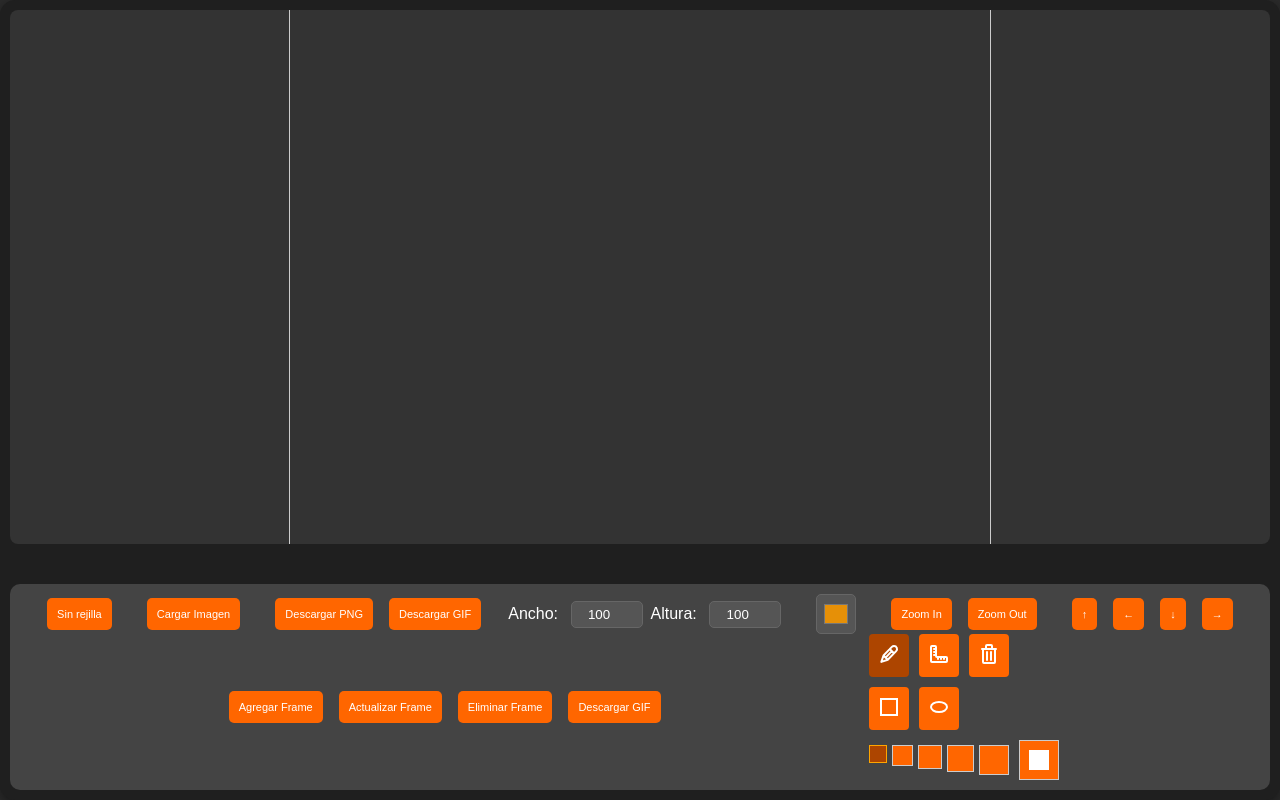
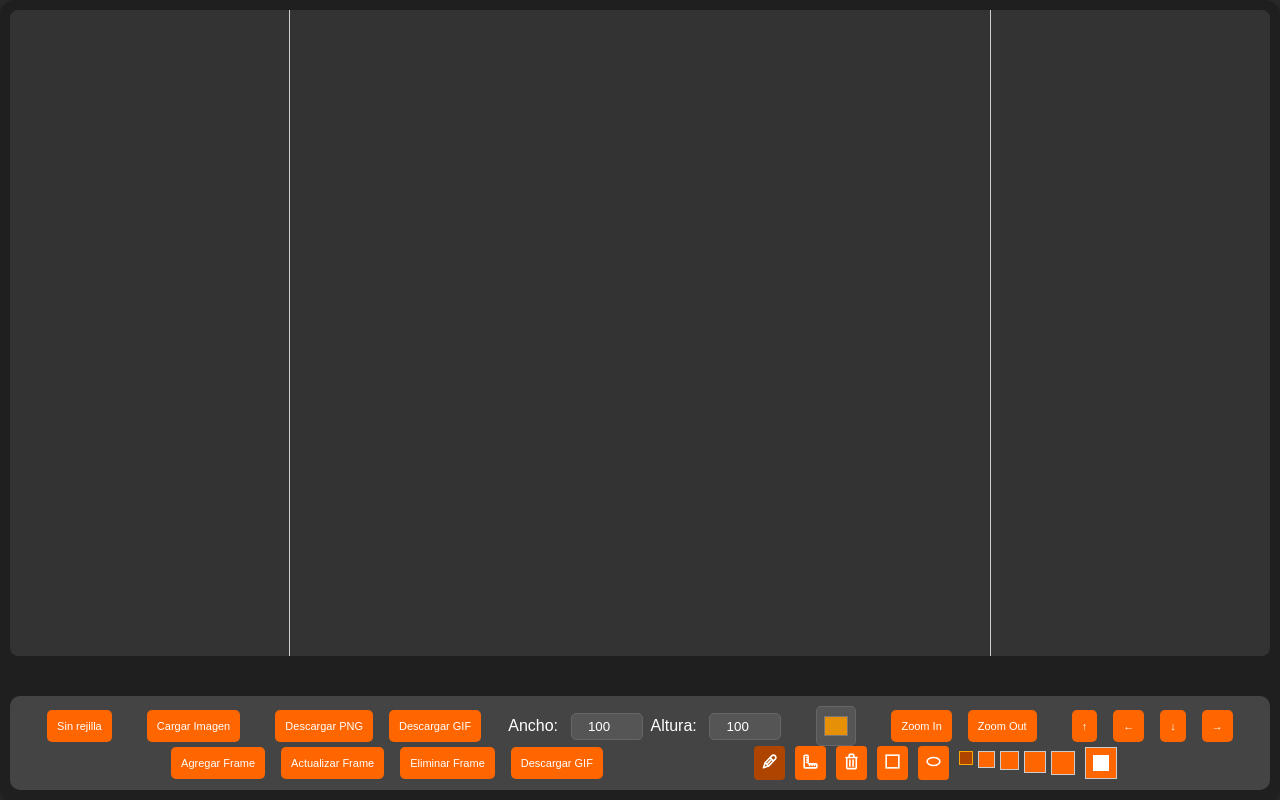
Before and after one commit to Pablog44/artepixelador, a React (Create React App) app: page /artepixelador/rejilla in a window 1280 px wide. Built offline with nearby package versions, Linux system fonts and the light colour scheme.

Commit message:
mejora ui y ux
Hace que los botones sean mas pequeños para no ocupar tanto en tanto en pantallas movil como en pc

```diff
--- a/src/components/ToolControls.js
+++ b/src/components/ToolControls.js
@@ -10,20 +10,29 @@ const ToolControls = ({
   setBrushShape,
   isMobile
 }) => {
-  // Layout: horizontal en móviles, vertical en desktop
-  const containerStyle = isMobile
-    ? {
+  // Factor de escala: en móvil se usan números más pequeños y en PC también se reducen respecto al código original.
+  // Puedes ajustar estos valores según lo que necesites.
+  const scale = isMobile ? 0.7 : 0.8;
+  const iconSize = Math.round(24 * scale); // tamaño para los íconos SVG
+  const buttonPadding = Math.round(8 * scale); // padding para los botones
+
+  // Todos los controles se mostrarán en una línea horizontal, tanto en móvil como en PC.
+  const containerStyle = {
     display: 'flex',
     flexDirection: 'row',
     gap: '10px',
     alignItems: 'center',
     justifyContent: 'center'
-      }
-    : {
-        display: 'flex',
-        flexDirection: 'column',
-        gap: '10px'
   };
+
+  // Función para generar el estilo de cada botón de herramienta
+  const toolButtonStyle = (active) => ({
+    background: active ? '#ad4500' : '#ff6600',
+    border: 'none',
+    padding: `${buttonPadding}px`,
+    borderRadius: '4px',
+    cursor: 'pointer'
+  });
 
   return (
     <div className="tool-controls" style={containerStyle}>
@@ -33,21 +42,13 @@ const ToolControls = ({
           onClick={() => setTool('brush')}
           className="tooltip-button"
           data-tooltip="Pincel"
-          style={{
-            background: tool === 'brush' ? '#ad4500' : '#ff6600',
-            border: 'none',
-            padding: '8px',
-            borderRadius: '4px',
-            cursor: 'pointer'
-          }}
+          style={toolButtonStyle(tool === 'brush')}
         >
           <svg
             style={{ color: 'white' }}
-            className="w-6 h-6"
-            aria-hidden="true"
             xmlns="http://www.w3.org/2000/svg"
-            width="24"
-            height="24"
+            width={iconSize}
+            height={iconSize}
             fill="none"
             viewBox="0 0 24 24"
           >
@@ -64,21 +65,13 @@ const ToolControls = ({
           onClick={() => setTool('line')}
           className="tooltip-button"
           data-tooltip="Línea"
-          style={{
-            background: tool === 'line' ? '#ad4500' : '#ff6600',
-            border: 'none',
-            padding: '8px',
-            borderRadius: '4px',
-            cursor: 'pointer'
-          }}
+          style={toolButtonStyle(tool === 'line')}
         >
           <svg
             style={{ color: 'white' }}
-            className="w-6 h-6"
-            aria-hidden="true"
             xmlns="http://www.w3.org/2000/svg"
-            width="24"
-            height="24"
+            width={iconSize}
+            height={iconSize}
             fill="none"
             viewBox="0 0 24 24"
           >
@@ -95,21 +88,13 @@ const ToolControls = ({
           onClick={() => setTool('eraser')}
           className="tooltip-button"
           data-tooltip="Borrador"
-          style={{
-            background: tool === 'eraser' ? '#ad4500' : '#ff6600',
-            border: 'none',
-            padding: '8px',
-            borderRadius: '4px',
-            cursor: 'pointer'
-          }}
+          style={toolButtonStyle(tool === 'eraser')}
         >
           <svg
             style={{ color: 'white' }}
-            className="w-6 h-6"
-            aria-hidden="true"
             xmlns="http://www.w3.org/2000/svg"
-            width="24"
-            height="24"
+            width={iconSize}
+            height={iconSize}
             fill="none"
             viewBox="0 0 24 24"
           >
@@ -130,21 +115,13 @@ const ToolControls = ({
           onClick={() => setTool('rectangle')}
           className="tooltip-button"
           data-tooltip="Rectángulo"
-          style={{
-            background: tool === 'rectangle' ? '#ad4500' : '#ff6600',
-            border: 'none',
-            padding: '8px',
-            borderRadius: '4px',
-            cursor: 'pointer'
-          }}
+          style={toolButtonStyle(tool === 'rectangle')}
         >
           <svg
             style={{ color: 'white' }}
-            className="w-6 h-6"
-            aria-hidden="true"
             xmlns="http://www.w3.org/2000/svg"
-            width="24"
-            height="24"
+            width={iconSize}
+            height={iconSize}
             fill="none"
             viewBox="0 0 24 24"
           >
@@ -155,21 +132,13 @@ const ToolControls = ({
           onClick={() => setTool('ellipse')}
           className="tooltip-button"
           data-tooltip="Elipse"
-          style={{
-            background: tool === 'ellipse' ? '#ad4500' : '#ff6600',
-            border: 'none',
-            padding: '8px',
-            borderRadius: '4px',
-            cursor: 'pointer'
-          }}
+          style={toolButtonStyle(tool === 'ellipse')}
         >
           <svg
             style={{ color: 'white' }}
-            className="w-6 h-6"
-            aria-hidden="true"
             xmlns="http://www.w3.org/2000/svg"
-            width="24"
-            height="24"
+            width={iconSize}
+            height={iconSize}
             fill="none"
             viewBox="0 0 24 24"
           >
@@ -181,15 +150,17 @@ const ToolControls = ({
       {/* Grupo de selectores para el pincel (tamaño y forma) */}
       <div style={{ display: 'flex', gap: '10px', alignItems: 'center' }}>
         <div style={{ display: 'flex', gap: '5px' }}>
-          {[1, 2, 3, 4, 5].map((size) => (
+          {[1, 2, 3, 4, 5].map((size) => {
+            const btnSize = (15 + size * 3) * scale;
+            return (
               <button
                 key={size}
                 onClick={() => setBrushSize(size)}
                 className="tooltip-button"
                 data-tooltip={`${size}x${size}`}
                 style={{
-                width: `${15 + size * 3}px`,
-                height: `${15 + size * 3}px`,
+                  width: `${btnSize}px`,
+                  height: `${btnSize}px`,
                   background: brushSize === size ? '#ad4500' : '#ff6600',
                   border: brushSize === size ? '1px solid orange' : '1px solid #ccc',
                   padding: 0,
@@ -198,15 +169,16 @@ const ToolControls = ({
                   cursor: 'pointer'
                 }}
               ></button>
-          ))}
+            );
+          })}
         </div>
         <button
           onClick={() => setBrushShape(brushShape === 'circle' ? 'square' : 'circle')}
           className="tooltip-button"
           data-tooltip={brushShape === 'circle' ? 'Cuadrado' : 'Círculo'}
           style={{
-            width: '40px',
-            height: '40px',
+            width: `${40 * scale}px`,
+            height: `${40 * scale}px`,
             background: '#ff6600',
             border: '1px solid #ccc',
             cursor: 'pointer',
@@ -217,8 +189,8 @@ const ToolControls = ({
         >
           <div
             style={{
-              width: '20px',
-              height: '20px',
+              width: `${20 * scale}px`,
+              height: `${20 * scale}px`,
               background: 'white',
               borderRadius: brushShape === 'circle' ? '50%' : '0'
             }}
```
Lines whose indentation alone changed are shown as unchanged.
